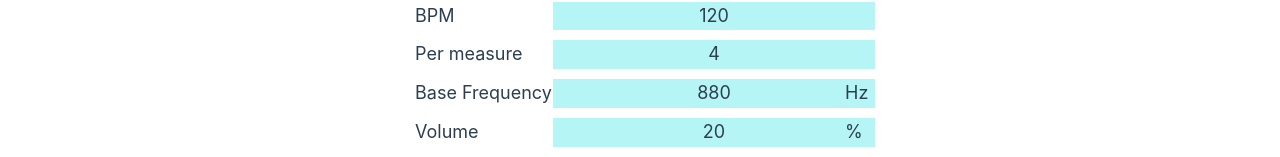
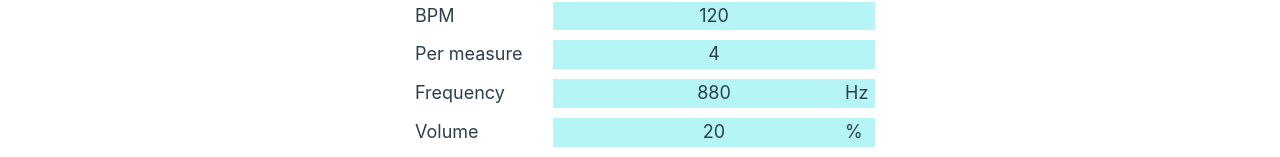
Before and after one commit to 9channel/com.9-ch.music, a Vue app: page /metronome in a window 1280 px wide. Shown: the part 415-572 px from the top of the page. Built offline with nearby package versions, Linux system fonts and the light colour scheme.

Commit message:
feat: 更新提示

```diff
--- a/src/view/Metronome.vue
+++ b/src/view/Metronome.vue
@@ -285,7 +285,7 @@ export default {
                 </div>
             </div>
             <div>
-                <label for="soundFreq">Base Frequency</label>
+                <label for="soundFreq">Frequency</label>
                 <div>
                     <Slider :initValue=configs.soundFreq :min=20 :max=20000 :threshold=5 @change="changeSoundFreq" />
                     <span>Hz</span>
```
